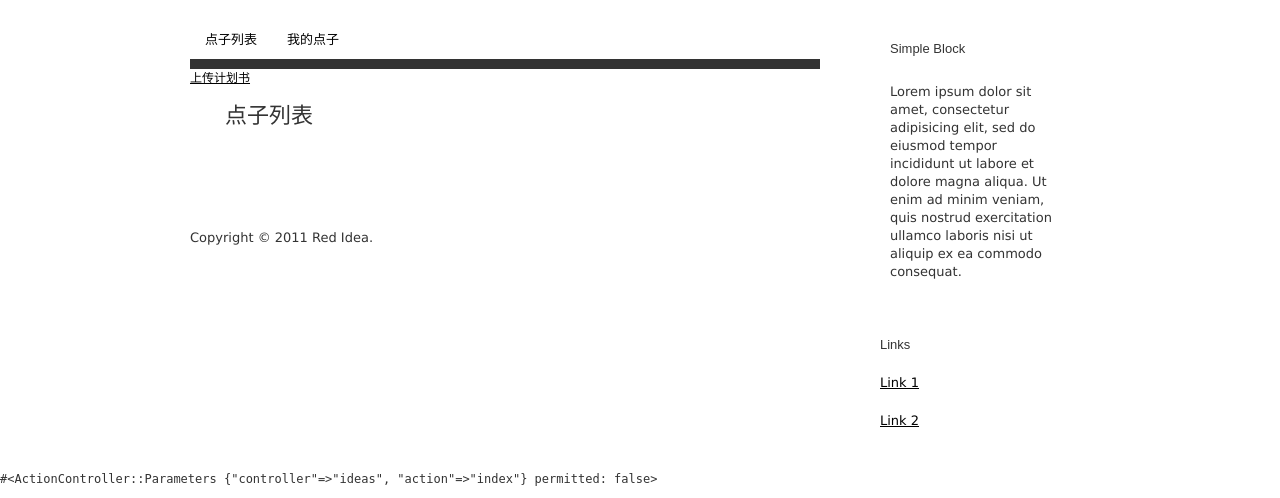
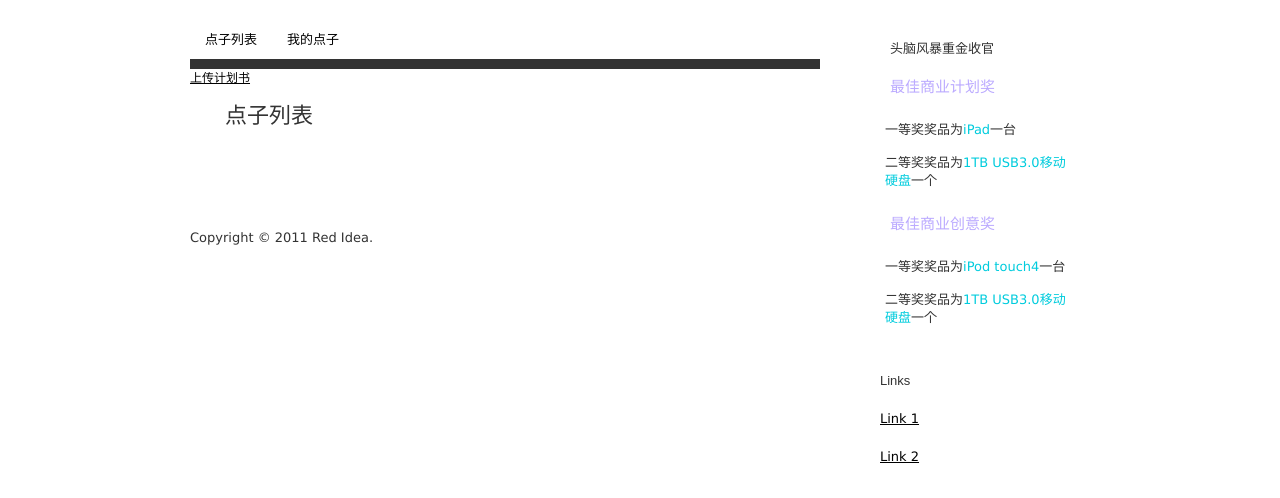
Before and after one commit to oreofish/redidea, a Rails app: page / in a window 1280 px wide. Shown: the part 39-537 px from the top of the page. Run offline with Rails 7, Linux system fonts and the light colour scheme; the visitor is signed in with stand-in values (Sample User, id 1); data that the repository does not hold is empty; style sheets or scripts are compiled from the project's sources; parts of the project's set-up code (start-up, migrations or seed data) failed here and were passed over; some libraries are stand-ins or nearby versions.

Commit message:
fix sidebar

```diff
--- a/app/assets/stylesheets/web-app-theme/base.css
+++ b/app/assets/stylesheets/web-app-theme/base.css
@@ -80,16 +80,30 @@
   padding: 10px 15px;
   margin: 0;
   font-size: 13px;
+	text-decoration: blink;
 }
 
 #sidebar .block {
-  margin-bottom: 20px;
+  margin-bottom: 10px;
   padding-bottom: 10px;
 }
 
 #sidebar .block .content {
-  padding: 0 15px;
+  padding: 0 10px;
+	font-size: 14px;
 }
+
+#sidebar h4 {
+  padding: 10px 5px;
+  margin: 0;
+  font-size: 15px;
+	color: #baf
+}
+
+#sidebar p1 {
+  color: #0cd;
+}
+
 
 #sidebar ul.navigation li a:link, #sidebar ul.navigation li a:visited {
   display: block;
--- a/app/views/ideas/_sidebar.html.erb
+++ b/app/views/ideas/_sidebar.html.erb
@@ -1,7 +1,12 @@
 <div class="block notice">
-  <h3>Simple Block</h3>
+  <h3>头脑风暴重金收官</h3>
   <div class="content">
-    <p>Lorem ipsum dolor sit amet, consectetur adipisicing elit, sed do eiusmod tempor incididunt ut labore et dolore magna aliqua. Ut enim ad minim veniam, quis nostrud exercitation ullamco laboris nisi ut aliquip ex ea commodo consequat.</p>
+    <h4>最佳商业计划奖</h4>
+		<p>一等奖奖品为<p1>iPad</p1>一台</p>
+		<p>二等奖奖品为<p1>1TB USB3.0移动硬盘</p1>一个</p>
+		<h4>最佳商业创意奖</h4>
+		<p>一等奖奖品为<p1>iPod touch4</p1>一台</p>
+		<p>二等奖奖品为<p1>1TB USB3.0移动硬盘</p1>一个</p>
   </div>
 </div>
 <div class="block">
```
